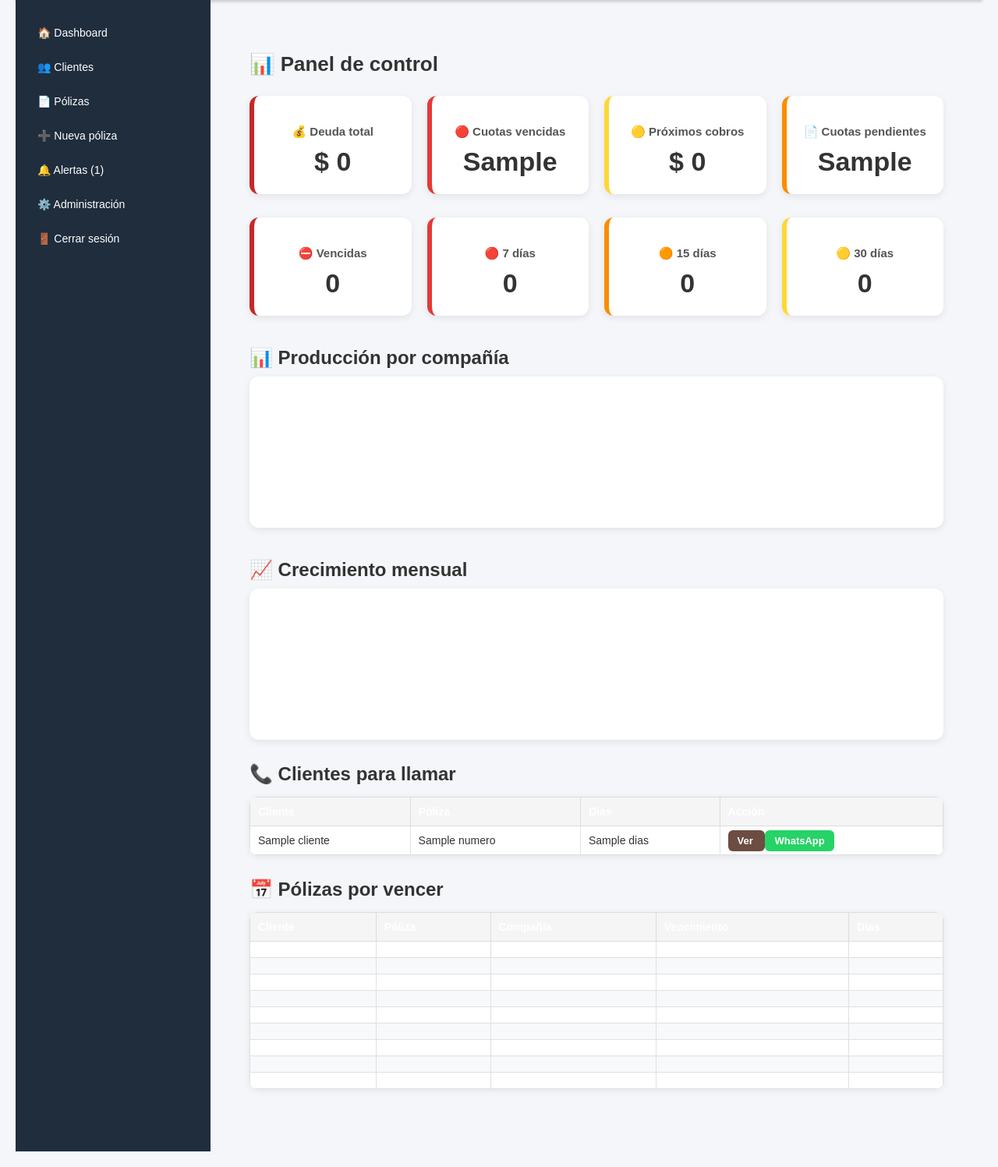
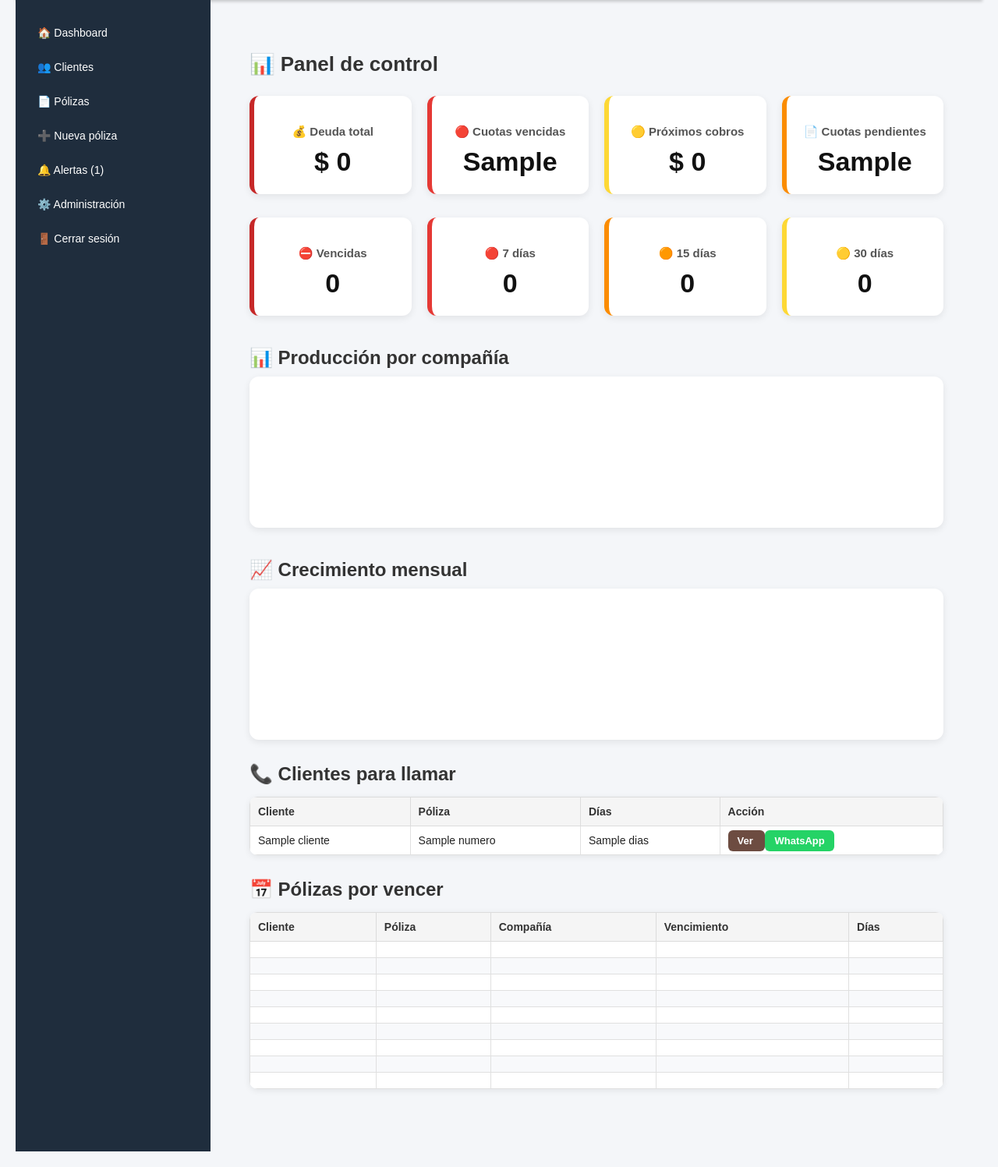
Before and after one commit to ferfama-debug/brokercrm, a Django app: template templates/panel/dashboard.html in a window 1280 px wide. Shown: the part 80-1577 px from the top of the page at 78% size. Run offline with Django 4.2, Linux system fonts and the light colour scheme; data comes from the database, SQL or seed files in the repository; tables that the repository leaves empty hold one stand-in row (values such as "Sample post"); the template is opened without the code that fills it: values that come from a table or form of the project are taken from there, most other values are stand-ins (such as "Sample title", 1, 10 or a date in 2020); lists and menus that the app fills with data are empty; a map, chart or similar area stays blank.

Commit message:
fix contraste dashboard

```diff
--- a/templates/panel/dashboard.html
+++ b/templates/panel/dashboard.html
@@ -39,6 +39,7 @@ border-radius:12px;
 box-shadow:0 3px 10px rgba(0,0,0,0.08);
 text-align:center;
 transition:0.2s;
+color:#222; /* 🔥 FIX TEXTO */
 }
 
 .radar:hover{
@@ -54,6 +55,7 @@ color:#555;
 .radar span{
 font-size:34px;
 font-weight:bold;
+color:#111; /* 🔥 MÁS CONTRASTE */
 }
 
 /* COLORES */
@@ -108,7 +110,7 @@ font-weight:bold;
 background:#5d4037;
 }
 
-/* TABLAS */
+/* TABLAS (🔥 FIX PRINCIPAL) */
 
 table{
 width:100%;
@@ -118,16 +120,19 @@ background:white;
 border-radius:10px;
 overflow:hidden;
 box-shadow:0 2px 8px rgba(0,0,0,0.08);
+color:#222; /* 🔥 CLAVE */
 }
 
 th, td{
 padding:10px;
 text-align:left;
+color:#222; /* 🔥 CLAVE */
 }
 
 th{
 background:#f5f5f5;
 font-weight:600;
+color:#333;
 }
 
 tr:hover{
```
